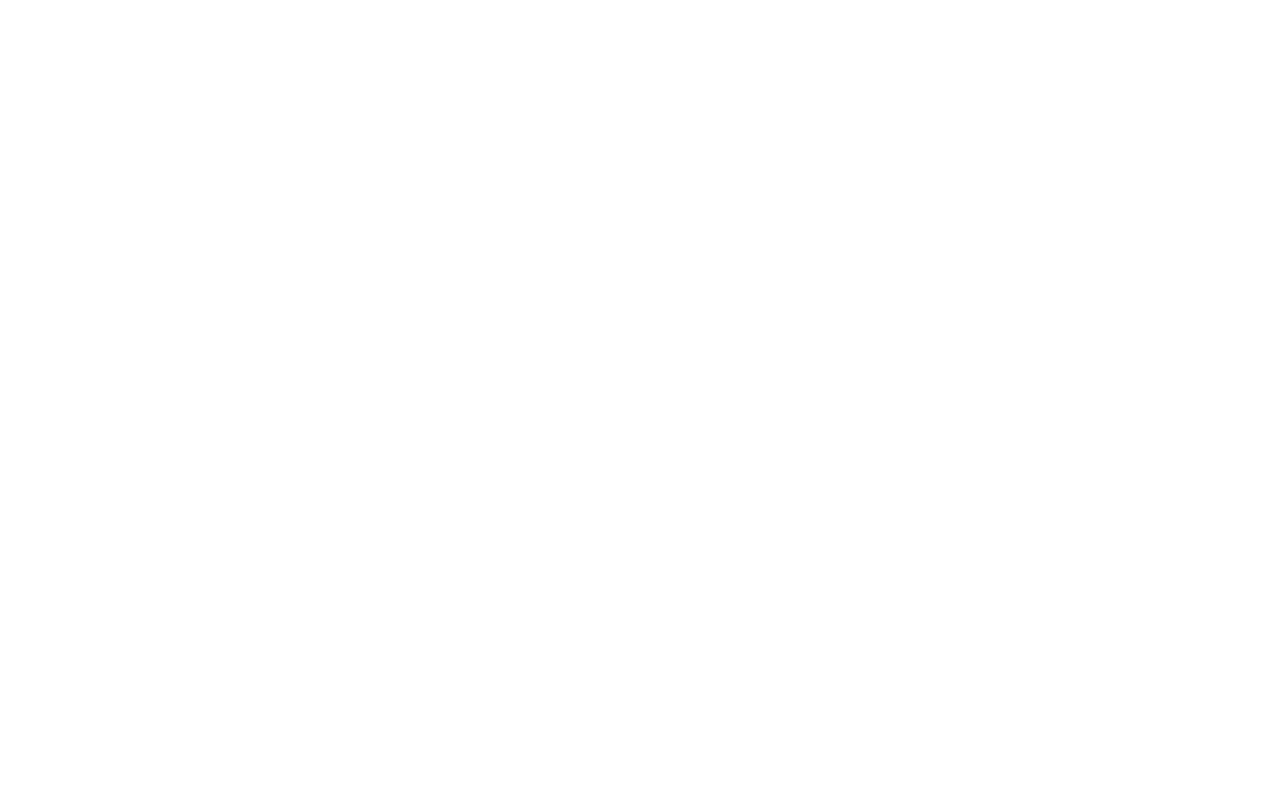
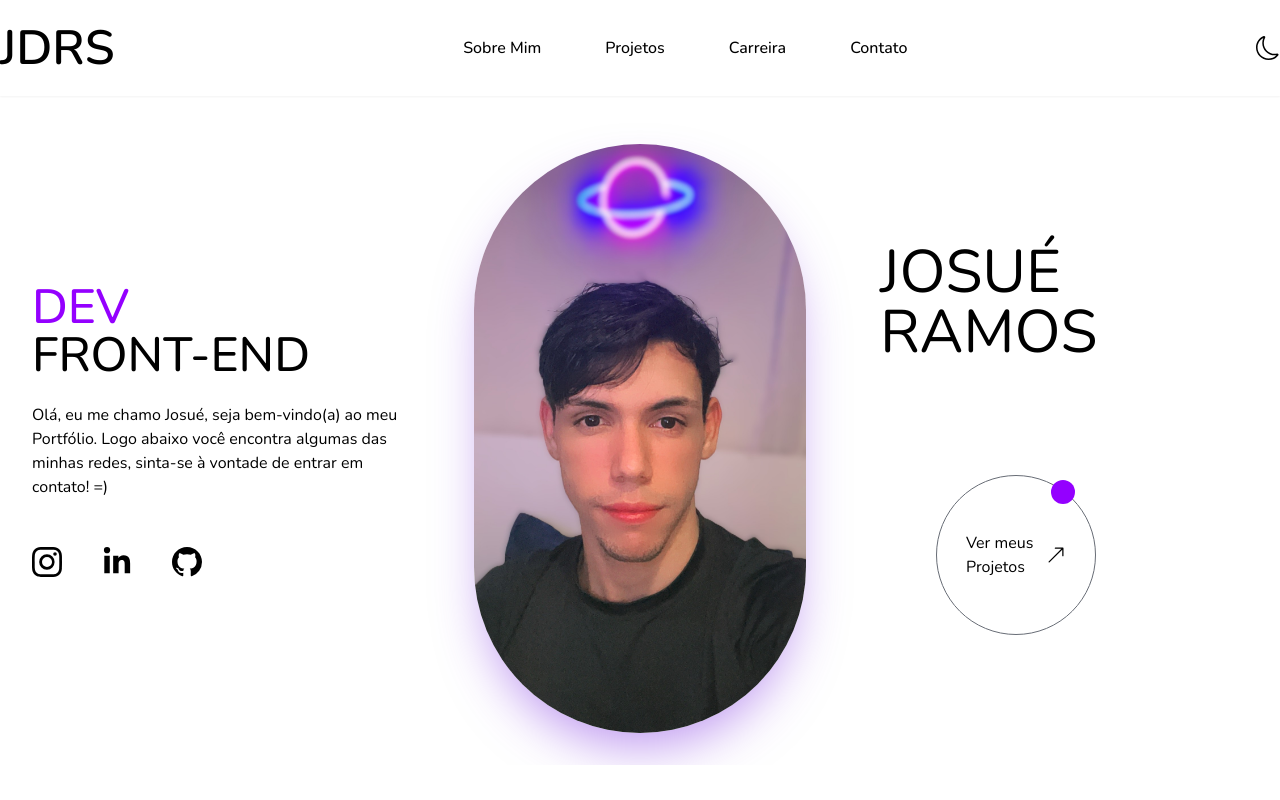
Before and after one commit to Niall-swift/portfolio, a React (Create React App) app: page / in a window 1280 px wide. Before the commit this address had no page. Built offline with nearby package versions, Linux system fonts and the light colour scheme.

Commit message:
add Header

```diff
--- a/package.json
+++ b/package.json
@@ -3,6 +3,7 @@
   "version": "0.1.0",
   "private": true,
   "dependencies": {
+    "@headlessui/react": "^2.1.2",
     "@testing-library/jest-dom": "^5.17.0",
     "@testing-library/react": "^13.4.0",
     "@testing-library/user-event": "^13.5.0",
--- /dev/null
+++ b/src/components/Header/index.jsx
@@ -0,0 +1,116 @@
+import { useEffect,useState } from "react";
+import { Link } from "react-router-dom";
+import { motion } from "framer-motion";
+import { fadeInDown } from "../../utils/Animations";
+import { MenuModal } from "../MenuModal";
+import { BsMoon, BsStars} from "react-icons/bs";
+import { HiOutlineMenuAlt4 } from "react-icons/hi";
+
+
+export const Header = () => {
+  const [isOpen, setIsOpen] = useState(false);
+
+  // Tema do sistema do usuário
+  const darkQuery = window.matchMedia("(prefers-color-scheme: dark)");
+  const [theme, setTheme] = useState();
+
+  // Na primeira vez que a página carrega, checamos se o user selecionou um tema diferente do seu sistema
+  useEffect(() => {
+    if (
+      localStorage.getItem("theme") === "dark" ||
+      (!localStorage.getItem("theme") && darkQuery.matches)
+    ) {
+      document.documentElement.classList.add("dark");
+      setTheme("dark");
+    } else {
+      document.documentElement.classList.remove("dark");
+      setTheme("light");
+    }
+  }, []);
+
+  // Lógica para alterar o tema a cada vez que clica no botão de tema, e salvamos no localStorage
+  useEffect(() => {
+    if (theme === "dark") {
+      document.documentElement.classList.add("dark");
+      localStorage.setItem("theme", "dark");
+    } else if (theme === "light") {
+      document.documentElement.classList.remove("dark");
+      localStorage.setItem("theme", "light");
+    }
+  }, [theme]);
+
+  // Handler do botão
+  const handleSwitchTheme = () => {
+    setTheme(theme === "dark" ? "light" : "dark");
+  };
+
+  return (
+    <motion.div
+      {...fadeInDown}
+      transition={{ ...fadeInDown.transition, delay: 1.1 }}
+      className={'bg-darkBrown/10 text-whity shadow-sm backdrop-blur-xl sticky top-0 z-30 flex py-6 transition-colors duration-150'}
+    >
+      <div className="container mx-auto flex items-center justify-between px-10 xl:px-0 ">
+        <Link
+          to="/"
+          className="font-Odasans text-5xl font-semibold text-accent dark:text-darkAccent"
+          onClick={() => window.scrollTo(0, 0)}
+        >
+          JDRS
+        </Link>
+
+        <div className="hidden gap-16 font-medium lg:flex">
+          <Link
+            to="about"
+            className="bottomLine"
+            onClick={() => window.scrollTo(0, 0)}
+          >
+            Sobre Mim
+          </Link>
+          <Link
+            to="projects"
+            className="bottomLine"
+            onClick={() => window.scrollTo(0, 0)}
+          >
+            Projetos
+          </Link>
+          <Link
+            to="career"
+            className="bottomLine"
+            onClick={() => window.scrollTo(0, 0)}
+          >
+            Carreira
+          </Link>
+          <Link
+            to="contact"
+            className="bottomLine"
+            onClick={() => window.scrollTo(0, 0)}
+          >
+            Contato
+          </Link>
+        </div>
+
+        <div className="flex items-center gap-4">
+          {theme === "light" ? (
+            <BsMoon
+              onClick={handleSwitchTheme}
+              className={`h-6 w-6  text-whity hover:scale-125 cursor-pointer transition duration-500`}
+            />
+          ) : (
+            <BsStars
+              onClick={handleSwitchTheme}
+              className="h-6 w-6 text-whity hover:scale-125 cursor-pointer transition duration-500"
+            />
+          )}
+             {/* Botao Menu p Mobile  */}
+          <button onClick={() => setIsOpen(true)} className="block lg:hidden">
+            <HiOutlineMenuAlt4 className="text-2xl" />
+          </button>
+        </div>
+      </div>
+
+      {/* Menu p Mobile */}
+      <MenuModal isOpen={isOpen} setIsOpen={setIsOpen} />
+    </motion.div>
+  );
+};
--- /dev/null
+++ b/src/components/MenuModal/index.jsx
@@ -0,0 +1,125 @@
+import { Link } from "react-router-dom";
+import { Dialog } from "@headlessui/react";
+import { AnimatePresence, motion } from "framer-motion";
+
+import { MdOpenInNew } from "react-icons";
+import { fadeIn, fadeInDown, scaleUp } from "../../utils/Animations";
+import { StaggerContainer, itemAnimation } from "../../utils/Animations";
+
+
+
+export const MenuModal = ({ isOpen, setIsOpen }) => {
+
+  return (
+    <AnimatePresence>
+      {isOpen && (
+        <Dialog
+          static
+          open={isOpen}
+          onClose={() => setIsOpen(false)}
+          className="relative z-30"
+        >
+          {/* The backdrop, rendered as a fixed sibling to the panel StaggerContainer */}
+          <motion.div
+            {...fadeIn}
+            transition={{ duration: 0.7 }}
+            className="fixed inset-0 bg-darkBrown/30 dark:bg-lightBrown/30 backdrop-blur-sm"
+            aria-hidden="true"
+          />
+
+          {/* Full-screen scrollable StaggerContainer */}
+          <div className="fixed inset-0 overflow-y-auto">
+            {/* StaggerContainer to center the panel */}
+            <div className="flex min-h-full items-center justify-center p-4">
+              {/* The actual dialog panel  */}
+              <Dialog.Panel
+                as={motion.div}
+                {...scaleUp}
+                className="relative mx-auto flex h-[32rem] w-[90%] flex-col items-center overflow-hidden rounded-2xl bg-whity dark:bg-darky p-4"
+              >
+                <Dialog.Title
+                  as={motion.h1}
+                  {...fadeInDown}
+                  transition={{ ...fadeInDown.transition, duration: 0.8, delay: 0.5 }}
+                  className="font-Odasans text-5xl font-semibold text-accent dark:text-darkAccent"
+                >
+                  JRDS
+                </Dialog.Title>
+
+                <motion.div
+                  variants={StaggerContainer}
+                  initial="hidden"
+                  animate="show"
+                  exit="exit"
+                  className="mt-8 flex w-full flex-col items-center gap-2 font-medium"
+                >
+                  <motion.div
+                    variants={itemAnimation}
+                    className="w-full rounded-lg bg-accent/40 dark:bg-darkAccent/40 p-3"
+                  >
+                    <Link
+                      to="/"
+                      className="bottomLine w-full"
+                      onClick={() => setIsOpen(false)}
+                    >
+                      Home
+                    </Link>
+                  </motion.div>
+                  <motion.div
+                    variants={itemAnimation}
+                    className="w-full rounded-lg bg-accent/40 dark:bg-darkAccent/40 p-3"
+                  >
+                    <Link
+                      to="about"
+                      className="bottomLine w-full"
+                      onClick={() => setIsOpen(false)}
+                    >
+                      Sobre Mim
+                    </Link>
+                  </motion.div>
+                  <motion.div
+                    transition={{duration: 1.3}}
+                    variants={itemAnimation}
+                    className="w-full rounded-lg bg-accent/40 dark:bg-darkAccent/40 p-3"
+                  >
+                    <Link
+                      to="projects"
+                      className="bottomLine w-full"
+                      onClick={() => setIsOpen(false)}
+                    >
+                      Projetos
+                    </Link>
+                  </motion.div>
+                  <motion.div
+                    variants={itemAnimation}
+                    className="w-full rounded-lg bg-accent/40 dark:bg-darkAccent/40 p-3"
+                  >
+                    <Link
+                      to="career"
+                      className="bottomLine w-full"
+                      onClick={() => setIsOpen(false)}
+                    >
+                      Carreira
+                    </Link>
+                  </motion.div>
+                  <motion.div
+                    variants={itemAnimation}
+                    className="w-full rounded-lg bg-accent/40 dark:bg-darkAccent/40 p-3"
+                  >
+                    <Link
+                      to="contact"
+                      className="bottomLine w-full"
+                      onClick={() => setIsOpen(false)}
+                    >
+                      Contato
+                    </Link>
+                  </motion.div>
+                </motion.div>
+              </Dialog.Panel>
+            </div>
+          </div>
+        </Dialog>
+      )}
+    </AnimatePresence>
+  );
+};
--- a/src/index.css
+++ b/src/index.css
@@ -10,6 +10,9 @@
   -webkit-font-smoothing: antialiased;
   -moz-osx-font-smoothing: grayscale;
 }
+body{
+  background-color: ;
+}
 ::-webkit-scrollbar{
   display: none;
 }
--- a/src/pages/Dashboadr/index.jsx
+++ b/src/pages/Dashboadr/index.jsx
@@ -5,11 +5,13 @@ import { FaLinkedinIn } from "react-icons/fa";
 import { motion } from "framer-motion";
 import { transition, fadeInDown, fadeInUp} from "../../utils/Animations";
 import picture from '../../assets/pictures/48032843-FBDB-480C-832C-B6FEDAE2B589.1b5a1325a9d94e99553e.jpg'
+import { Header } from "../../components/Header";
 
 export function Dashboadr() {
   return (
     <>
       <PageTransition />
+      <Header/>
 
       <section className="container relative z-20 mx-auto w-full h-full overflow-hidden sm:mt-4">
         <motion.div
@@ -56,7 +58,7 @@ export function Dashboadr() {
             </div>
           </div>
 
-          <div className="mx-auto w-[90%] shadow-2xl shadow-Xbox-roxo/20 overflow-hidden rounded-full">
+          <div className="mx-auto w-[90%] shadow-2xl shadow-Xbox-roxo/50 overflow-hidden rounded-full">
             <motion.img
               whileHover={{ scale: 1.1 }}
               initial={{ scale: 1.15 }}
--- a/src/routes/routes.js
+++ b/src/routes/routes.js
@@ -8,7 +8,7 @@ function AppRoute() {
   return (
     <AnimatePresence>
       <Routes location={location} key={location.pathname}>
-        <Route path="/Dashboardr" element={<Dashboadr />} />
+        <Route path="/" element={<Dashboadr />} />
       </Routes>
     </AnimatePresence>
   )
```
Also changed, not shown: 1 other file (tests, documents, lock files or other folders).
